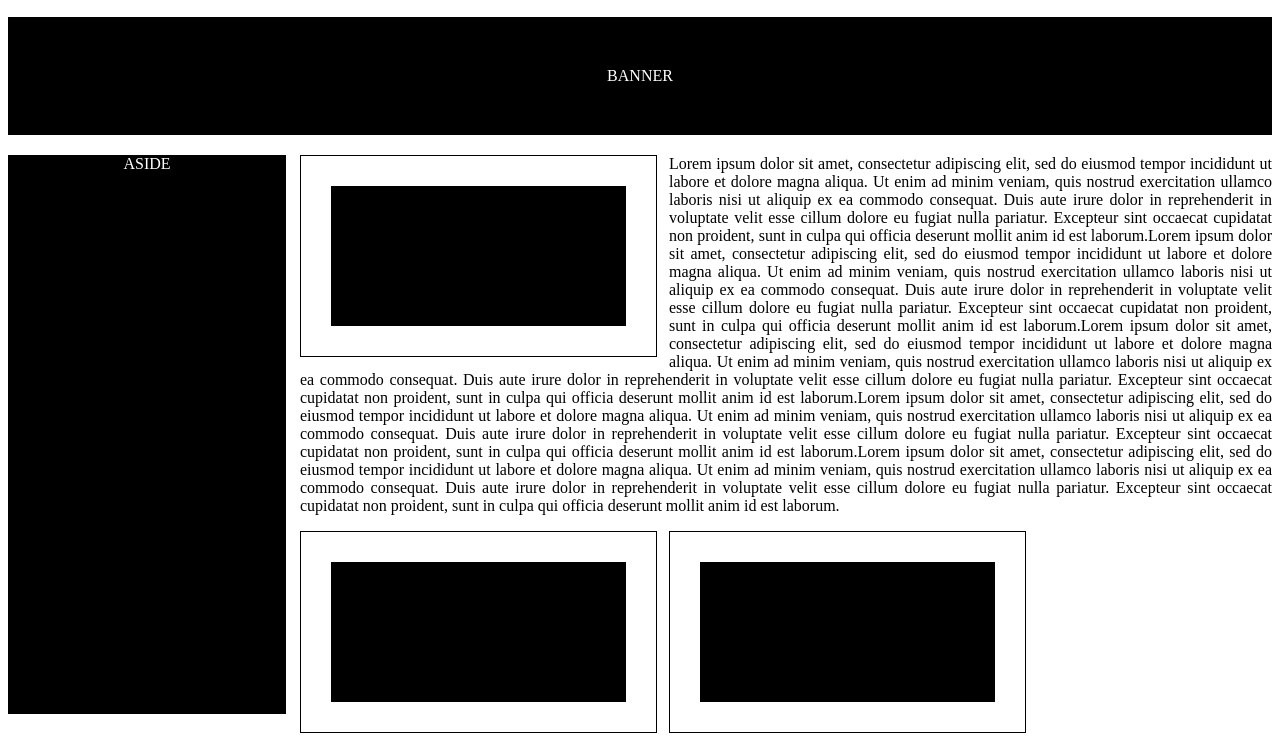
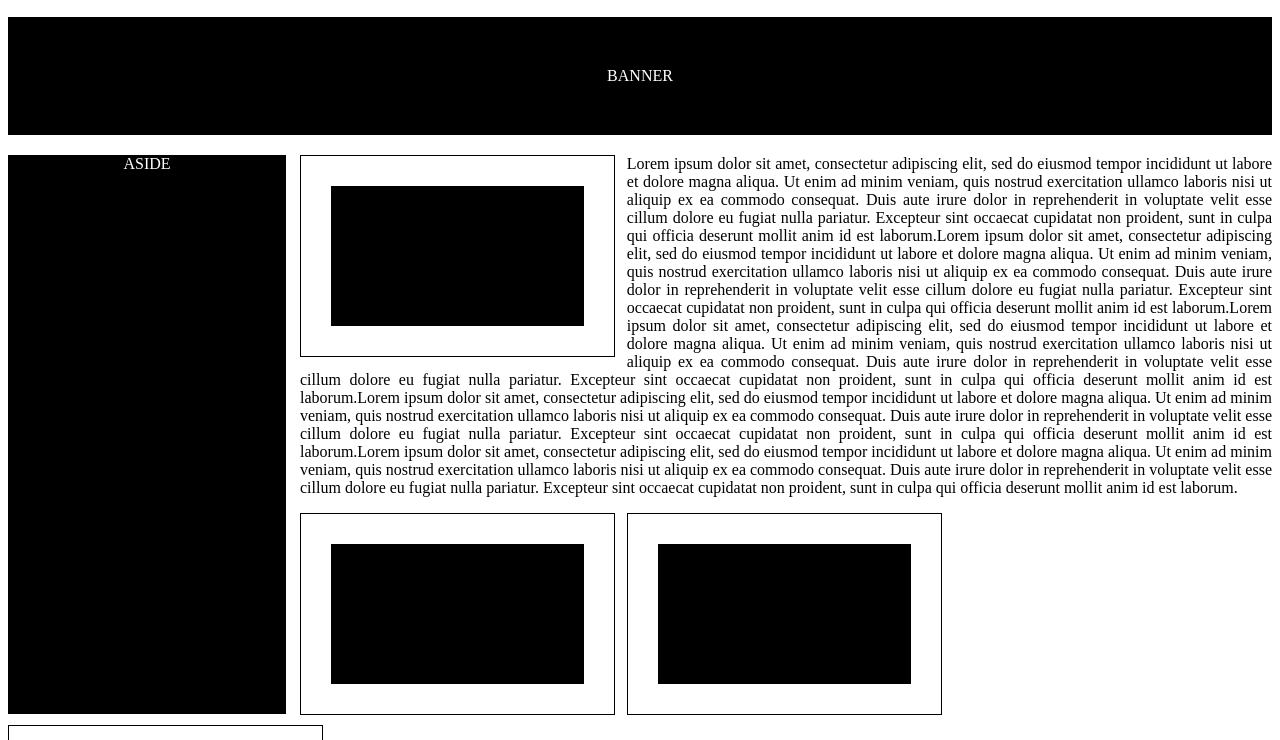
Before and after one commit to danswater/danswater.github.io, a plain HTML site: page index.html in a window 1280 px wide. Shown: the part 53-793 px from the top of the page. Drawn offline with Linux system fonts and the light colour scheme.

Commit message:
change width calculation from px to percentage

```diff
--- a/styles.css
+++ b/styles.css
@@ -63,7 +63,7 @@ img {
     border: 1px solid black;
     margin: 0px 12px 10px 0px;
     padding : 30px;
-    width : 295px;
+    width : 20%;
 }
 
 .footer {
```
Also changed, not shown: 1 other file.
